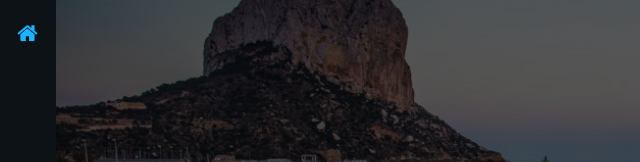
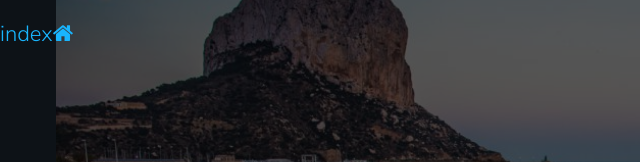
Before and after one commit to raulig22/raulig22.github.io, a plain HTML site: page index.html in a window 1280 px wide. Shown: the top 162 px of the page, 0-640 px from the left. Drawn offline with Linux system fonts and the light colour scheme.

Commit message:
Update index.html

```diff
--- a/index.html
+++ b/index.html
@@ -19,7 +19,7 @@
 			<!-- Nav -->
 				<nav id="nav">
 					<ul>
-						<li><a href="index.html" class="active"><span class="icon fa-home"></span></a></li>
+						<li><a href="index.html" class="active">index<span class="icon fa-home"></span></a></li>
 					</ul>
 				</nav>
 
```
